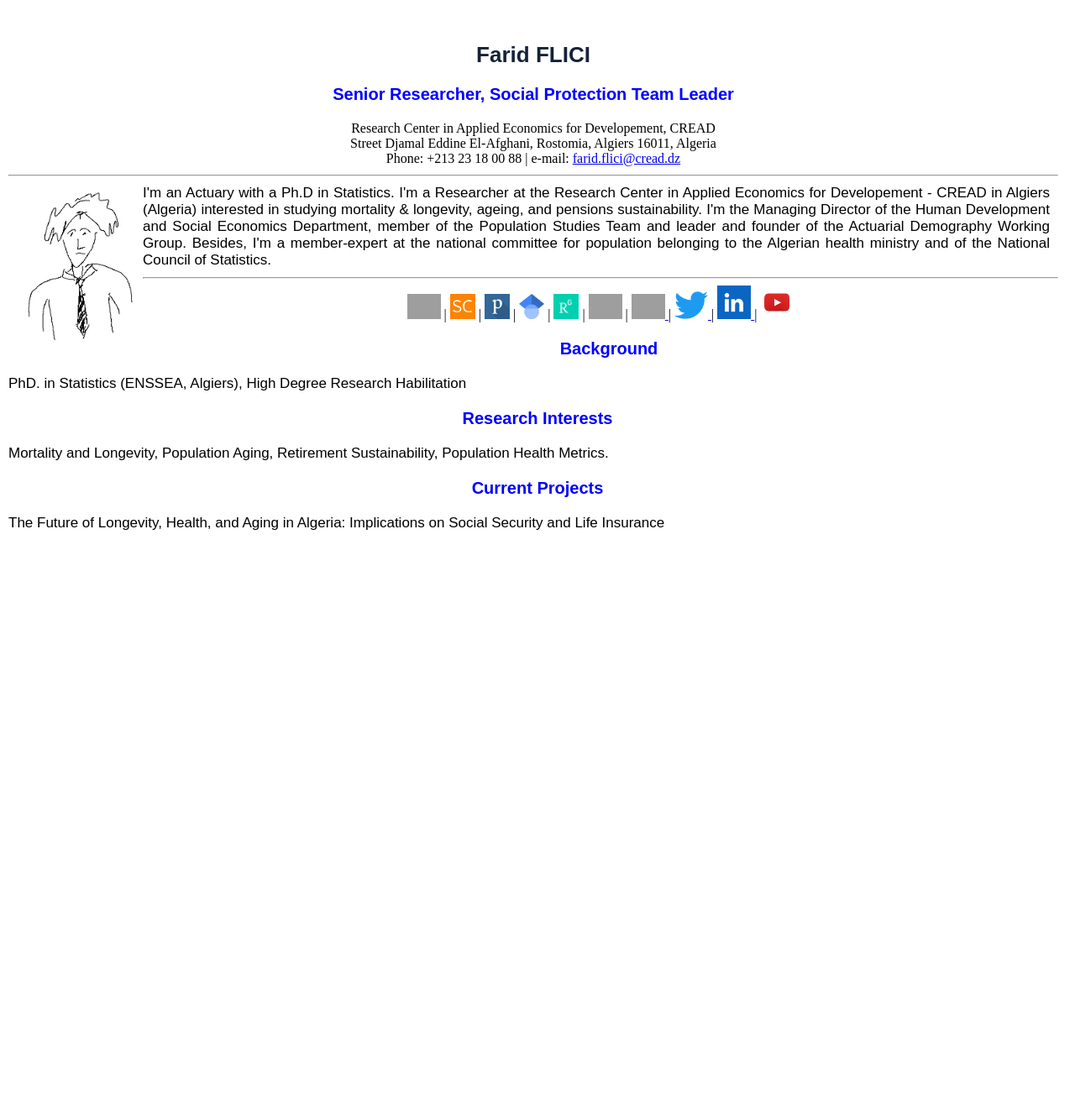
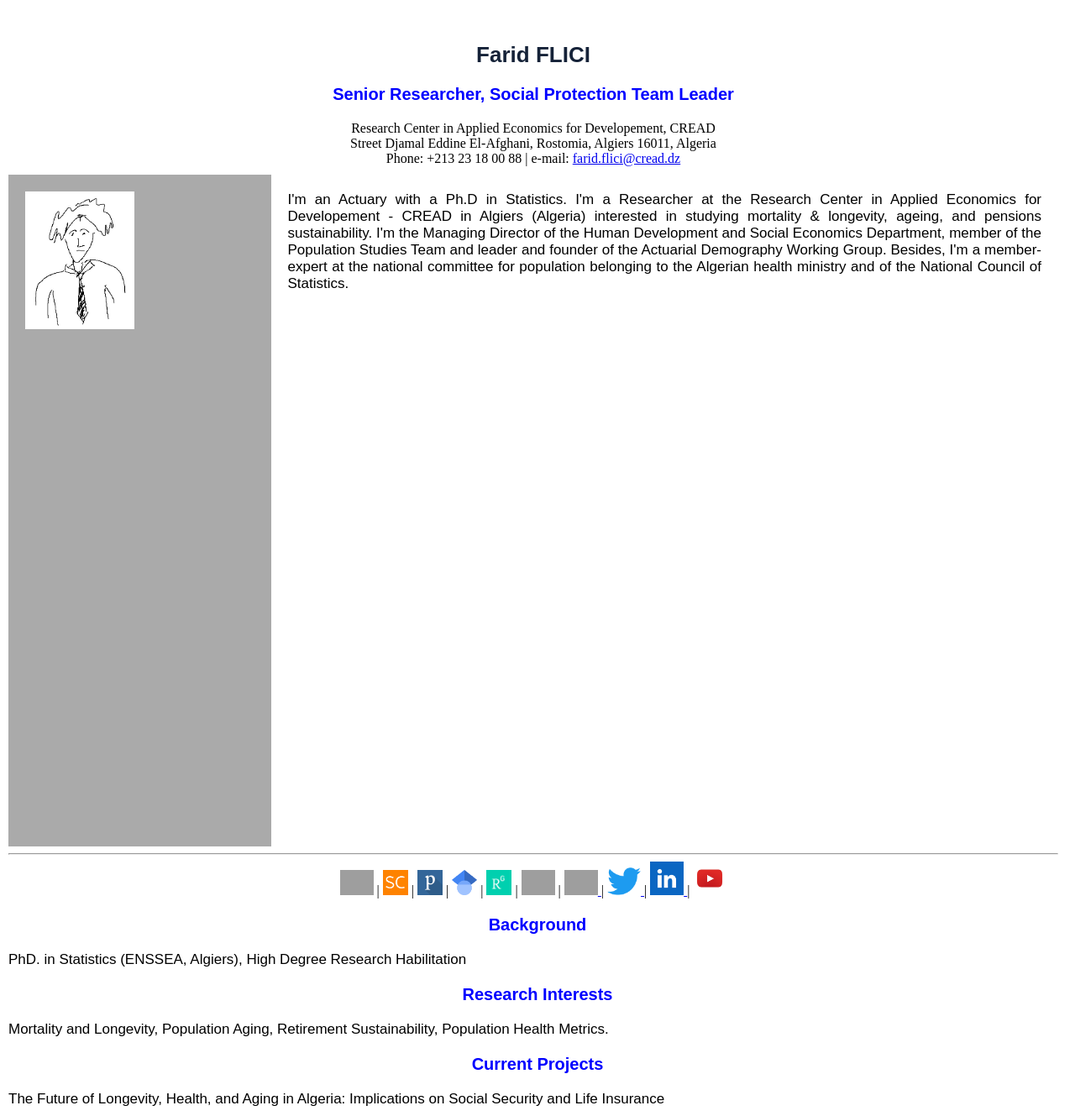
Before and after one commit to Farid-FLICI/farid-flici.github.io, a Jekyll site: the page researchername.html, which Jekyll copies as it is, in a window 1280 px wide. Shown: the whole page at 84% size. Built offline with Jekyll 4.4.1, drawn with Linux system fonts in a browser that asks for light colours; before the commit the page ends 900 px from its top, so only the background shows below that; grey boxes are pictures that could not be loaded.

Commit message:
Update researchername.html

```diff
--- a/researchername.html
+++ b/researchername.html
@@ -34,13 +34,17 @@ h4{              font-family: sans-serif; font-size: 18px; font-weight: bold ; t
 Street Djamal Eddine El-Afghani, Rostomia, Algiers 16011, Algeria <br>
 Phone: +213 23 18 00 88 |  e-mail: <a href="farid.flici@cread.dz" > farid.flici@cread.dz <a> </p>
 
-<hr>
- <p>
-  <img src="/pic_mister_researcher.jpg", width= "150" alt=" " style="float: left;"/>
-  I'm an Actuary with a Ph.D in Statistics. I'm a Researcher at the Research Center in Applied Economics for Developement - CREAD in Algiers (Algeria) interested
+ <div class="row">
+  <div class="column left" style="background-color:#aaa;">
+<p><img src="/pic_mister_researcher.jpg", width= "130" alt=" " style="float: left;"/></p>
+  </div>
+  <div class="column right" style="background-color:white;">
+ <p> I'm an Actuary with a Ph.D in Statistics. I'm a Researcher at the Research Center in Applied Economics for Developement - CREAD in Algiers (Algeria) interested
   in studying mortality & longevity, ageing, and pensions sustainability. I'm the Managing Director of the Human Development and Social Economics Department, member
   of the Population Studies Team and leader and founder of the Actuarial Demography Working Group. Besides, I'm a member-expert at the national committee for
   population belonging to the Algerian health ministry and of the National Council of Statistics.</p>
+  </div>
+</div>
 
 <hr>
 
```
